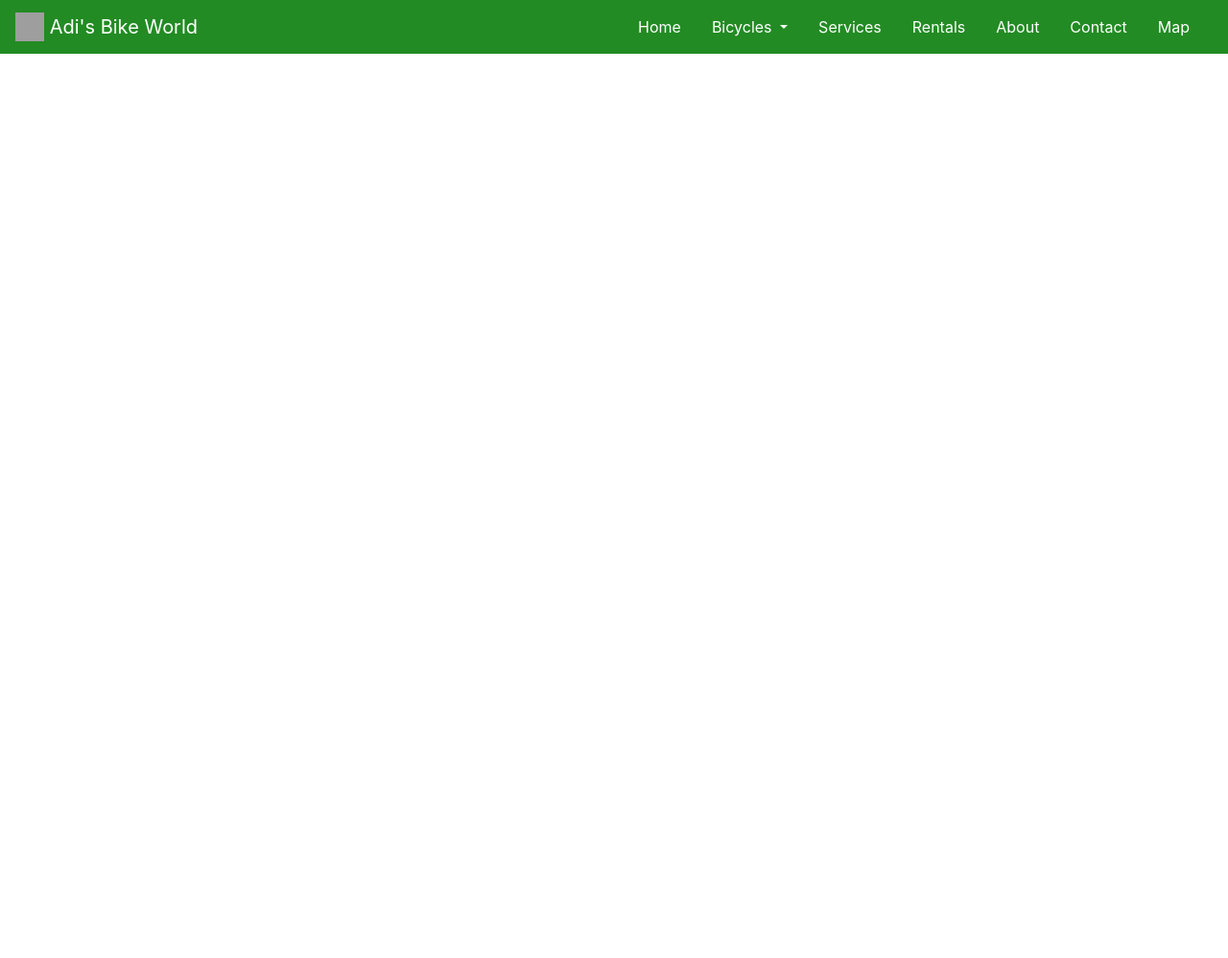
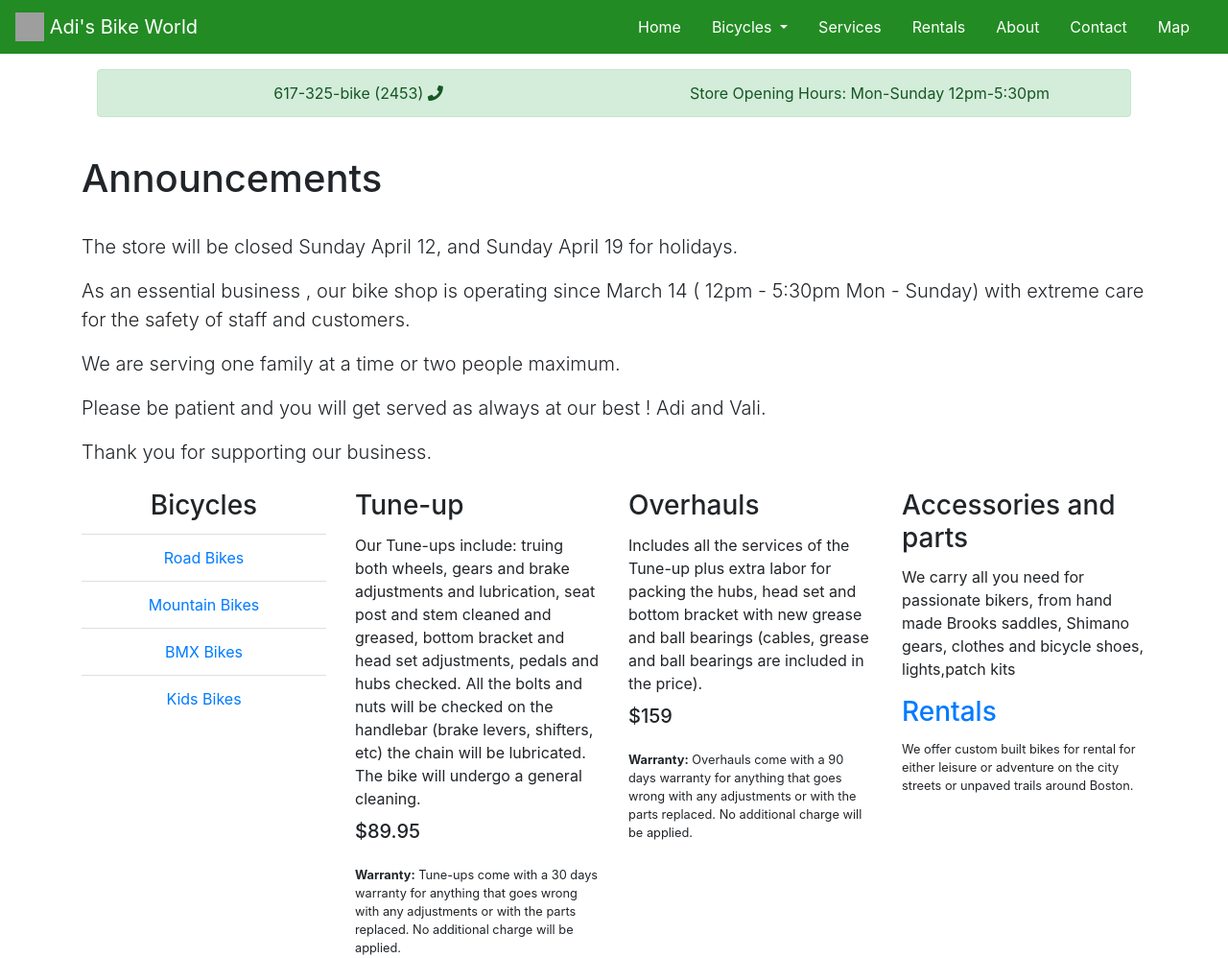
Before and after one commit to velicanu/adisbikeworld, a website: page index.html in a window 1280 px wide. Shown: the whole page at 96% size. Before the commit the page ends 800 px from the top, so only its background shows below. Drawn offline with nearby package versions, Linux system fonts and the light colour scheme; grey boxes are pictures that could not be loaded.

Commit message:
update homepage

```diff
--- a/index.html
+++ b/index.html
@@ -16,6 +16,11 @@
       crossorigin="anonymous"
     />
     <link rel="stylesheet" type="text/css" href="main.css" />
+    <link
+      rel="stylesheet"
+      type="text/css"
+      href="node_modules/@fortawesome/fontawesome-free/css/all.min.css"
+    />
     <title>Adi's Bike World'</title>
   </head>
   <body>
@@ -88,6 +93,110 @@
       </div>
     </nav>
 
+    <div class="container">
+      <div class="alert alert-success m-3" role="alert">
+        <div class="row text-center">
+          <div class="col-sm">
+            617-325-bike (2453)
+            <i class="fas fa-phone"></i>
+          </div>
+          <div class="col-sm">
+            Store Opening Hours: Mon-Sunday 12pm-5:30pm
+          </div>
+        </div>
+      </div>
+
+      <h1 class="py-4">Announcements</h1>
+      <p class="lead">
+        The store will be closed Sunday April 12, and Sunday April 19 for
+        holidays.
+      </p>
+
+      <p class="lead">
+        As an essential business , our bike shop is operating since March 14 (
+        12pm - 5:30pm Mon - Sunday) with extreme care for the safety of staff
+        and customers.
+      </p>
+
+      <p class="lead">
+        We are serving one family at a time or two people maximum.
+      </p>
+      <p class="lead">
+        Please be patient and you will get served as always at our best ! Adi
+        and Vali.
+      </p>
+
+      <p class="lead">Thank you for supporting our business.</p>
+
+      <div class="row mt-4">
+        <div class="col-md">
+          <h3 class="card-title text-center">Bicycles</h3>
+          <ul class="list-group list-group-flush text-center">
+            <li class="list-group-item">
+              <a href="roadbikes.html" class="card-link">Road Bikes</a>
+            </li>
+            <li class="list-group-item">
+              <a href="mountainbikes.html" class="card-link">Mountain Bikes</a>
+            </li>
+            <li class="list-group-item">
+              <a href="bmx.html" class="card-link">BMX Bikes</a>
+            </li>
+            <li class="list-group-item">
+              <a href="kidsbikes.html" class="card-link">Kids Bikes</a>
+            </li>
+          </ul>
+        </div>
+
+        <div class="col-md">
+          <h3 class="card-title">Tune-up</h3>
+          <p class="card-text">
+            Our Tune-ups include: truing both wheels, gears and brake
+            adjustments and lubrication, seat post and stem cleaned and greased,
+            bottom bracket and head set adjustments, pedals and hubs checked.
+            All the bolts and nuts will be checked on the handlebar (brake
+            levers, shifters, etc) the chain will be lubricated. The bike will
+            undergo a general cleaning.
+          </p>
+          <h5 class="card-subtitle mb-4">$89.95</h5>
+          <p class="card-text small">
+            <strong>Warranty:</strong> Tune-ups come with a 30 days warranty for
+            anything that goes wrong with any adjustments or with the parts
+            replaced. No additional charge will be applied.
+          </p>
+        </div>
+
+        <div class="col-md">
+          <h3 class="card-title">Overhauls</h3>
+          <p class="card-text">
+            Includes all the services of the Tune-up plus extra labor for
+            packing the hubs, head set and bottom bracket with new grease and
+            ball bearings (cables, grease and ball bearings are included in the
+            price).
+          </p>
+          <h5 class="card-subtitle mb-4">$159</h5>
+          <p class="card-text small">
+            <strong>Warranty:</strong>
+            Overhauls come with a 90 days warranty for anything that goes wrong
+            with any adjustments or with the parts replaced. No additional
+            charge will be applied.
+          </p>
+        </div>
+
+        <div class="col-md">
+          <h3 class="card-title">Accessories and parts</h3>
+          <p class="card-text">
+            We carry all you need for passionate bikers, from hand made Brooks
+            saddles, Shimano gears, clothes and bicycle shoes, lights,patch kits
+          </p>
+          <h3 class="card-title"><a href="rentals.html">Rentals</a></h3>
+          <p class="card-text small">
+            We offer custom built bikes for rental for either leisure or
+            adventure on the city streets or unpaved trails around Boston.
+          </p>
+        </div>
+      </div>
+    </div>
+
     <!-- jQuery first, then Popper.js, then Bootstrap JS -->
     <script
       src="https://code.jquery.com/jquery-3.3.1.slim.min.js"
```
